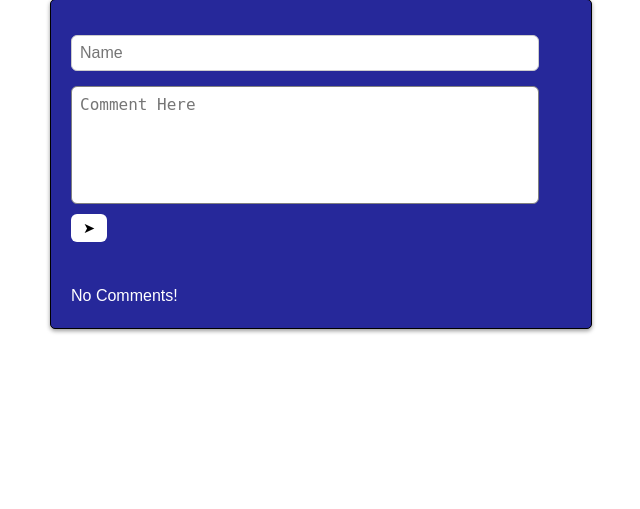
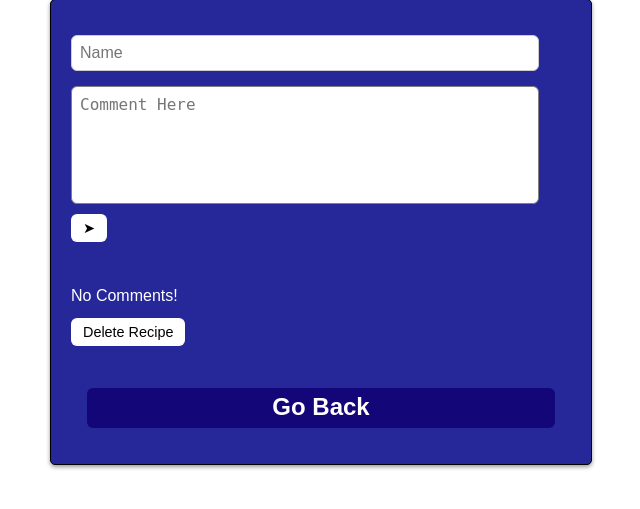
Before and after one commit to heytoki/ACIT2911, a Flask app: template templates/recipe.html in a window 1280 px wide. Shown: the part 209-718 px from the top of the page, without its empty margins (319-959 px from the left). Run offline with Flask 3, Linux system fonts and the light colour scheme; the template is opened without the code that fills it, so the values that code supplies are empty.

Commit message:
Tweaks and updates to recipe layout

```diff
--- a/static/style.css
+++ b/static/style.css
@@ -92,14 +92,10 @@
     font-size: 1rem;
     border: 1px solid gray;
     border-radius: 4px;
-}
-
-.search-form button {
     background-color: white;
     color: black;
     cursor: pointer;
 }
-
 
 .search-form button:hover {
     background-color: #f0f0f0;
@@ -483,3 +479,28 @@
     font-size: 1rem;
     line-height: 1.4;
 }
+
+.go-back-btn {
+    display: inline-block;
+    margin: 1rem;
+    padding: 10px 16px;
+    background-color: #130679;
+    color: white;
+    text-decoration: none;
+    border-radius: 6px;
+    font-weight: bold;
+}
+.go-back-btn:hover {
+    background-color: #2919a8;
+}
+.delete-btn {
+    background-color: red;
+    color: white;
+    border: none;
+    border-radius: 5px;
+    padding: 6px 12px;
+    cursor: pointer;
+}
+.delete-btn:hover {
+    background-color: darkred;
+}
--- a/templates/home.html
+++ b/templates/home.html
@@ -70,7 +70,7 @@
     <div class="recipe-list">
         {% for recipe in recipes %}
         <div class="recipe-card">
-            <a href={{ url_for('recipe', id=recipe.id) }}>{{ recipe.title }}</a>
+            <a href="{{ url_for('recipe', id=recipe.id) }}">{{ recipe.title }}</a>
 
             {% if recipe.difficulty %}
             <p>Recipe Difficulty: {{ recipe.difficulty }}</p>
@@ -84,9 +84,9 @@
             <p>Recipe Cook Time: {{ recipe.cook_time }}</p>
             {% endif %}
 
-            <!-- Delete Button -->
+            <!-- Delete Button class added to make delete and search button consistent-->
             <form action="{{ url_for('delete_recipe', id=recipe.id) }}" method="POST">
-                <button type="submit"
+                <button type="submit" class="delete-btn"
                     onclick="return confirm('Are you sure you want to delete this recipe?');">Delete</button>
             </form>
         </div>
--- a/templates/recipe.html
+++ b/templates/recipe.html
@@ -20,6 +20,7 @@
             Viewing Recipe
         </nav>
     </header>
+
     <div class="recipe-card-container">
         <div class="recipe-card">
             <h2>{{ recipe.title }}</h2>
@@ -40,14 +41,17 @@
             {% if recipe.cook_time %}
             <p>Recipe Cook Time: {{ recipe.cook_time }}</p>
             {% endif %}
+
+            <!-- Comment form where the user write the comment -->
             <div class="commentSection">
                 <form method="POST" action="">
                     <input type="text" placeholder="Name" name="author" required>
-                    <textarea rows="3" cols="40" placeholder="Comment Here" style="width: 90%;" name="commentPost"
-                        required></textarea>
+                    <textarea rows="3" cols="40" placeholder="Comment Here" style="width: 90%;" name="commentPost" required></textarea>
                     <button type="submit">➤</button>
                 </form>
             </div>
+
+            <!-- This will display Comments -->
             <div class="commentContainer">
                 {% for comment in commentList %}
                 <div class="commentCard">
@@ -57,11 +61,24 @@
                     {% if comment.commentPost %}
                     <p class="commentBody">{{ comment.commentPost }}</p>
                     {% endif %}
+                    <form method="POST" action="{{ url_for('delete_comment', comment_id=comment.id, recipe_id=recipe.id) }}">
+                        <button class="delete-btn" type="submit" onclick="return confirm('Delete this comment?')">Delete Comment</button>
+                    </form>
                 </div>
                 {% else %}
                 <p>No Comments!</p>
                 {% endfor %}
             </div>
+
+            <!-- Our reciepe delete button -->
+            <form method="POST" action="{{ url_for('delete_recipe', id=recipe.id) }}">
+                <button type="submit" class="delete-btn" onclick="return confirm('Delete this recipe?')">Delete Recipe</button>
+            </form>
+
+            <div style="margin-top: 1rem; display: flex; justify-content: center;">
+                <a href="{{ url_for('home') }}" class="go-back-btn">Go Back</a>
+            </div>
+
         </div>
     </div>
 </body>
```
Also changed, not shown: templates/create.html (+4 -4 lines), templates/ingredient.html (+11 -2 lines), templates/list.html (+5 -4 lines).
